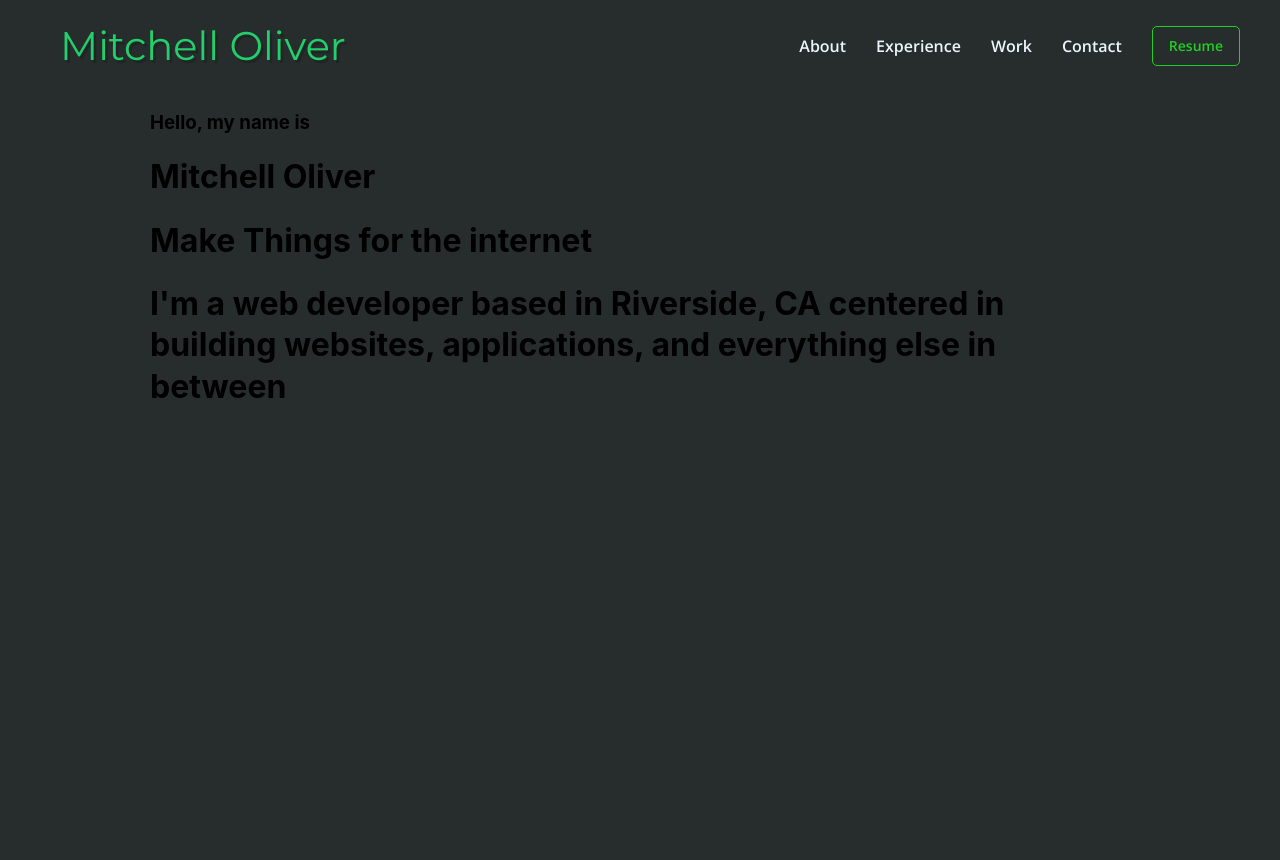
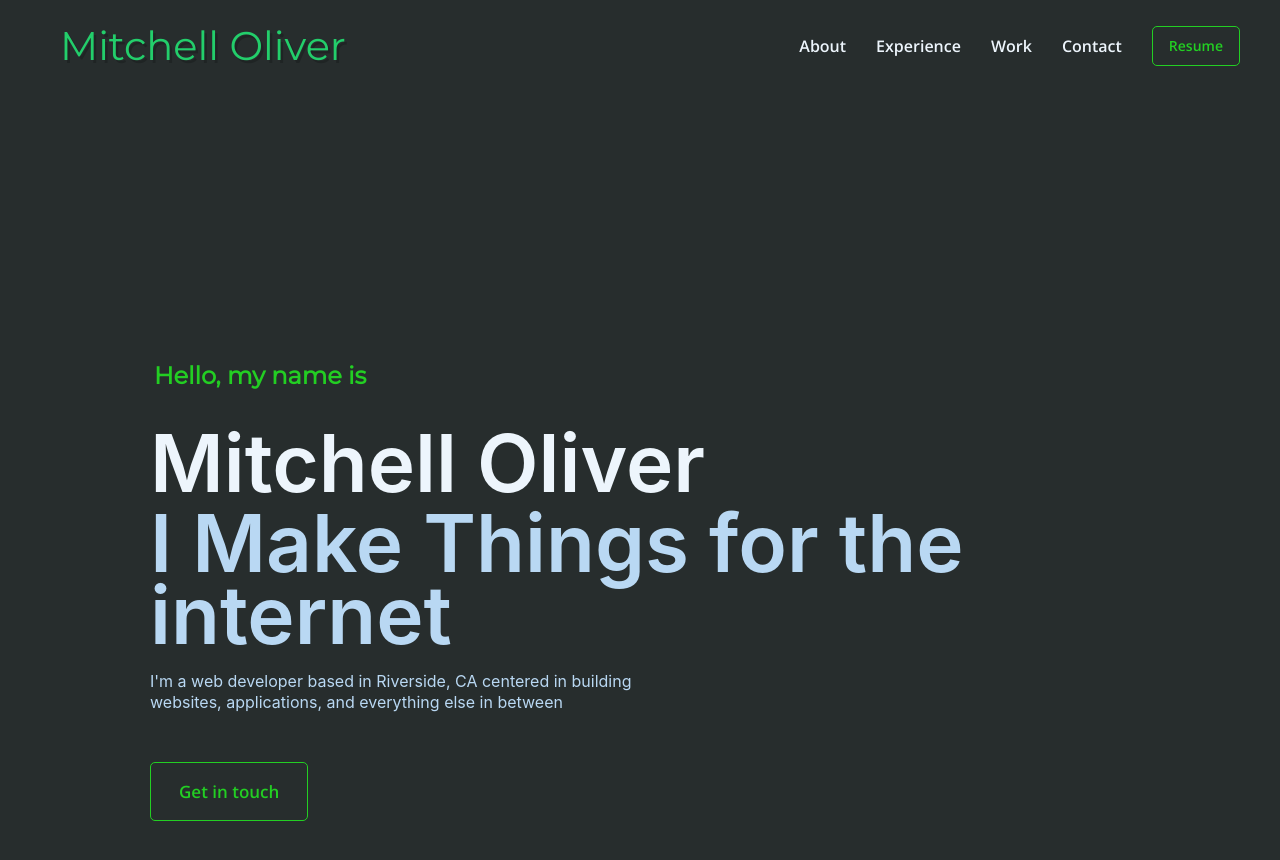
Before and after one commit to Mitch4sho/MitchellPortfolio, a React (Create React App) app: page /projects in a window 1280 px wide. Shown: the top 860 px of the page. Built offline with nearby package versions, Linux system fonts and the light colour scheme.

Commit message:
finished the css for the hero section of the portfolio

```diff
--- a/src/App.css
+++ b/src/App.css
@@ -2,12 +2,12 @@
 header{
   padding: 0px 40px;
 }
-.navigation{
+.navigation {
  display: flex;
  justify-content: space-between;
  z-index: 12;
 }
-.logo{
+.logo {
   font-size: 40px;
   color: #23CE6B;
   margin: 10px;
@@ -31,7 +31,7 @@ li {
   margin: 0px 5px;
   position: relative;
 }
-a{
+a {
   padding:10px;
   display: inline-block;
   text-decoration: none;
@@ -41,10 +41,10 @@ a{
   color:#EDF5FC;
   font-family: 'Open Sans', sans-serif;
 }
-a:hover{
+a:hover {
   color: #23ce23;
 }
-.resumeButton{
+.resumeButton {
   color: #23ce23;
   background: transparent;
   border: 1px solid #23ce23;
@@ -57,14 +57,65 @@ a:hover{
   margin-left: 15px;
   font-size: 14px;
 }
-.resumeButton:hover{
+.resumeButton:hover {
   background:#23ce2325;
   color: #52E28E;
 }
-
+h1, h2, h3, h4, h5, h6 {
+  margin: 0px 0px 10px 0px;
+  font-weight:600;
+  color: #EDF5FC;
+  line-height: 1.1;
+}
 /* main content */
-main{
+main {
   padding: 0px 150px;
   max-width: 1600px;
   min-height: 100vh;
 }
+.hero {
+  display: flex;
+  justify-content: center;
+  flex-direction: column;
+  align-items: flex-start;
+  min-height:100vh;
+}
+ section {
+   margin: 0px auto;
+   padding: 100px 0px;
+   max-width: 1000px;
+ }
+.intro {
+  margin: 0px 0px 30px 4px;
+  color:#23ce23;
+  font-family: 'Montserrat', sans-serif;
+}
+ .bigHeading {
+   margin: 0px;
+   font-size:clamp(40px, 8vw, 80px)
+ }
+ h3 {
+  margin-top: 10px;
+  color: #B9D8F3;
+  line-height: 0.9;
+}
+p{
+  margin:20px 0px 0px;
+  max-width:500px;
+}
+.emailLink{
+  color: #23ce23;
+  border: 1px solid #23ce23;
+  background-color: transparent;
+  border-radius: 5px;
+  padding: 1.25rem 1.75rem;
+  font-size: 17px;
+  line-height: 1;
+  text-decoration: none;
+  cursor: pointer;
+  margin-top: 50px;
+}
+.emailLink:hover {
+  background:#23ce2325;
+  color: #52E28E;
+}
--- a/src/App.js
+++ b/src/App.js
@@ -39,16 +39,20 @@ function App(){
         </div>
         <div id = "content">
           <main>
-            <div className = "hero">
-              <h3>Hello, my name is</h3>
-              <h1 className = "name">Mitchell Oliver</h1>
-              <h1>Make Things for the internet</h1>
-              <h1>
+            <section className = "hero">
+              <h1 className = "intro">Hello, my name is</h1>
+              <h2 className = "bigHeading">Mitchell Oliver</h2>
+              <h3 className = "bigHeading">I Make Things for the internet</h3>
+              <p>
               I'm a web developer based in Riverside, CA centered in building
               websites, applications, and everything else in between
-              </h1>
-            </div>
+              </p>
+              <a href ="mailto:MitchellOliver1991@gmail.com" className = "emailLink">Get in touch</a>
+            </section>
           </main>
+          <section>
+
+          </section>
         </div>
       </Router>
   );
--- a/src/index.css
+++ b/src/index.css
@@ -9,6 +9,7 @@ body {
     min-height: 100%;
     line-height: 1.3;
     background-color: #272D2D;
+    color: #B9D8F3;
 }
 
 code {
```
Also changed, not shown: 1 other file (tests, documents, lock files or other folders).
